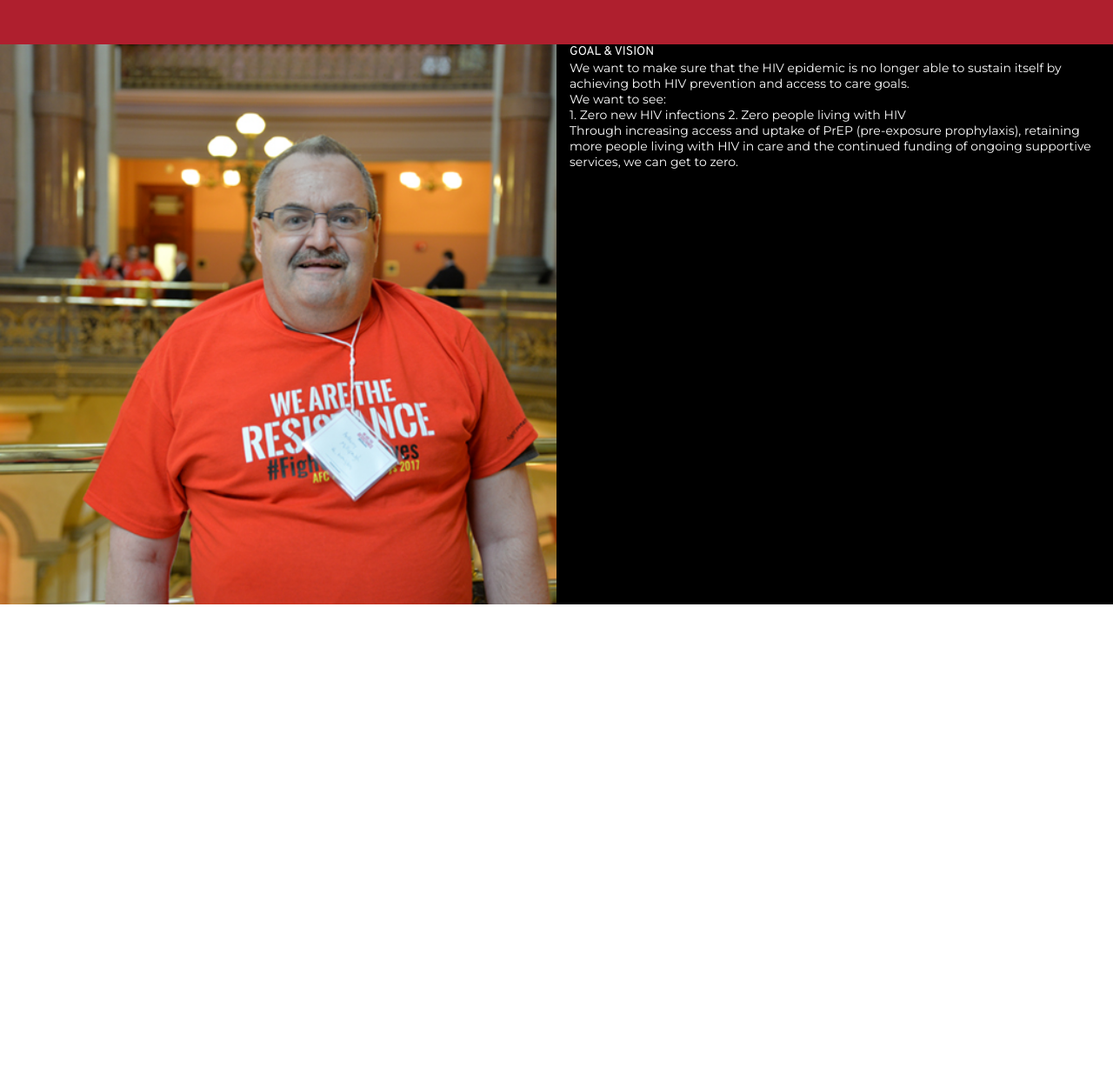
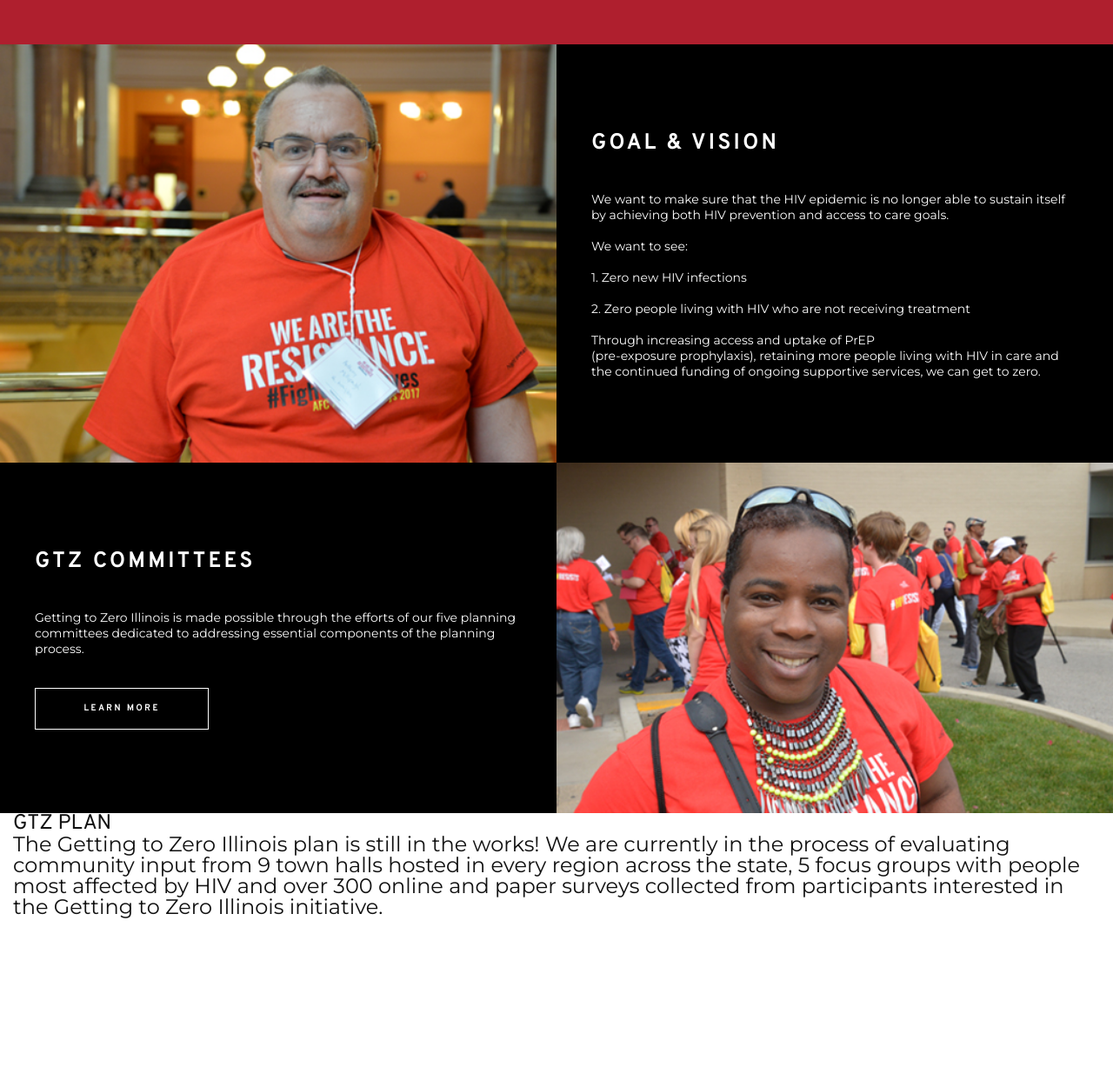
Before and after one commit to javierforero/gtz_page, a website built with webpack: page source/index.html in a window 1280 px wide. Shown: the part 800-2035 px from the top of the page at 87% size. Before the commit the page ends 1499 px from the top, so only its background shows below. Built offline with nearby package versions, Linux system fonts and the light colour scheme.

Commit message:
finished goals section

```diff
--- a/source/index.html
+++ b/source/index.html
@@ -81,33 +81,79 @@
         </div>
       </section>
       <section class="section section-goals">
-        <div class="row">
+        <div class="row section-row-max-height">
           <div class="col-md-6 section-goals-img">
-            <img class="img-fluid" src="./images/aboutImage1.jpg" alt="">
           </div>
           <div class="col-md-6 section-goals-right-panel">
-            <h2>GOAL & VISION</h2>
-            <p>
-              We want to make sure that the HIV epidemic is no longer able
-              to sustain itself by achieving both HIV prevention and access
-              to care goals.
-            </p>
-            <p>
-              We want to see:
-            </p>
-            <p>
-              1. Zero new HIV infections
-              2. Zero people living with HIV
-            </p>
-            <p>
-              Through increasing access and uptake of PrEP
-              (pre-exposure prophylaxis), retaining more people
-              living with HIV in care and the continued funding of
-              ongoing supportive services, we can get to zero.
-            </p>
+            <div class="section-goals-copy-wrapper">
+              <h2 class="section-md-title">GOAL & VISION</h2>
+              <br>
+              <br>
+              <p class="section-md-copy">
+                  We want to make sure that the HIV epidemic is no longer able to sustain itself by achieving both HIV prevention and access to care goals.
+                  <br>
+                  <br>
+                  We want to see:
+                  <br>
+                  <br>
+
+                  1. Zero new HIV infections
+                  <br>
+                  <br>
+                  2. Zero people living with HIV who are not receiving treatment
+                  <br>
+                  <br>
+                  Through increasing access and uptake of PrEP<br>
+                  (pre-exposure prophylaxis), retaining more people living with HIV in care and the continued funding of ongoing supportive services, we can get to zero.
+
+              </p>
+            </div>
           </div>
         </div>
       </section>
+      <section class="section section-goals">
+          <div class="row section-row-max-height">
+              <div class="col-md-6 section-goals-right-panel section-goals-left-panel">
+                  <div class="section-goals-copy-wrapper">
+                    <h2 class="section-md-title">GTZ COMMITTEES</h2>
+                    <br>
+                    <br>
+                    <p class="section-md-copy">
+                       Getting to Zero Illinois is made possible through the efforts of our five planning committees dedicated to addressing essential components of the planning process.
+                    </p>
+                    <br>
+                    <br>
+                    <a href="#" class="button button-black">
+                      LEARN MORE
+                    </a>
+                  </div>
+              </div>
+            <div class="col-md-6 section-goals-img2">
+            </div>
+          </div>
+        </section>
+        <section class="section section-plan">
+          <div class="row">
+            <div class="col-md-12">
+              <h2>GTZ PLAN</h2>
+                <p>
+                  The Getting to Zero Illinois plan is still in the works! We are currently in the process of evaluating community input from 9 town halls hosted in every region across the state,
+                  5 focus groups with people most affected by HIV and over 300 online and paper surveys collected from participants interested in the Getting to Zero Illinois initiative.
+                </p>
+            </div>
+            <div class="row">
+              <div class="col-md-3">
+
+              </div>
+              <div class="col-md-3">
+
+              </div>
+              <div class="col-md-3">
+
+              </div>
+            </div>
+          </div>
+        </section>
       <footer class="">
       </footer>
     </div>
--- a/source/style/index.scss
+++ b/source/style/index.scss
@@ -201,6 +201,24 @@ a {
 
 .section {
     min-height: 300px;
+    &-row-max-height {
+        max-height: 600px;
+    }
+    &-md-title {
+        color: #FFFFFF;
+        font-family: Overpass;
+        font-size: 24px;
+        font-weight: 900;
+        letter-spacing: 3.83px;
+        line-height: 37px;
+    }
+    &-md-copy {
+        color: #FFFFFF;
+        font-family: Montserrat;
+        font-size: 14px;
+        letter-spacing: 0.02px;
+        line-height: 18px;
+    }
     &-wrapper {
         margin: 0 auto;
         max-width: 780px;
@@ -233,13 +251,21 @@ a {
         background-color: #AF1F2E;
     }
     &-goals {
-        min-height: 500px;
         &-img {
           padding: 0;
-          img {
-              width: 100%;
-              height: 100%;
-          }
+          background-image: url(../images/aboutImage1.jpg);
+          background-repeat: no-repeat;
+          background-size: cover;
+          background-position: center;
+          min-height: 400px;
+        }
+        &-img2 {
+          padding: 0;
+          background-image: url(../images/aboutImage2.jpg);
+          background-repeat: no-repeat;
+          background-size: cover;
+          background-position: center;
+          min-height: 400px;
         }
         &-right-panel {
             background-color: #000000;
@@ -248,8 +274,29 @@ a {
             font-size: 14px;
             letter-spacing: 0.02px;
             line-height: 18px;
+            padding: 96px 40px 96px 40px;
+        }
+        &-copy-wrapper {
+          max-width: 650px;
+          margin: 0 auto;
         }
     }
+}
+
+.button {
+    display: block;
+    width: 200px;
+    padding: 15px 0;
+  &-black {
+    border: 1px solid #FFFFFF;
+    color: #FFFFFF;
+    font-family: Overpass;
+    font-size: 10px;
+    font-weight: 900;
+    letter-spacing: 2.55px;
+    line-height: 16px;
+    text-align: center;
+  }
 }
 
 // general media queries
@@ -277,5 +324,16 @@ a {
           order: 1;
         }
       }
+      &-row-max-height {
+        max-height: 100%;
+      }
+      &-goals {
+        &-img2 {
+          order: 1;
+        }
+        &-left-panel {
+          order: 2;
+        }
+      }
   }
 }
```
